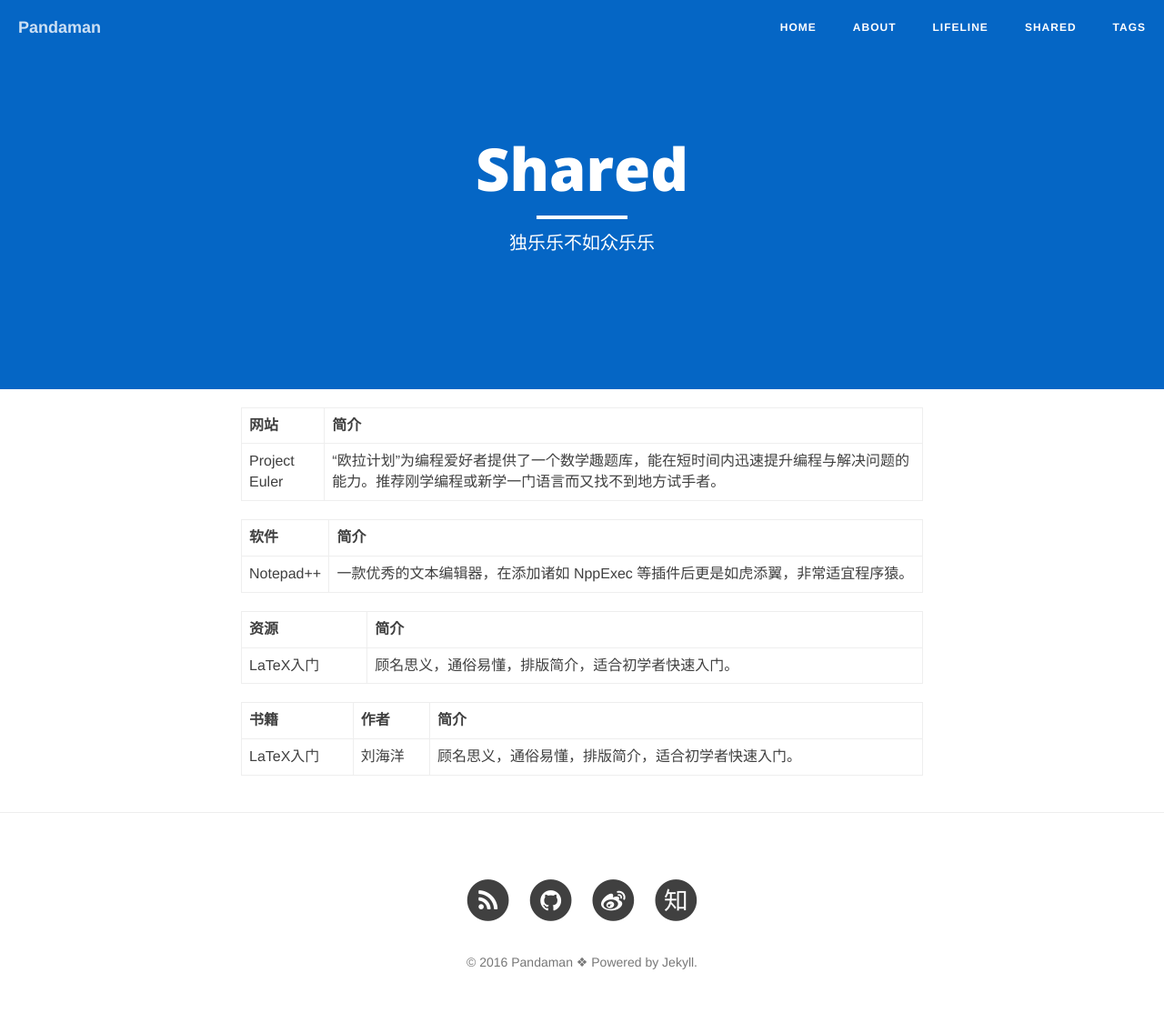
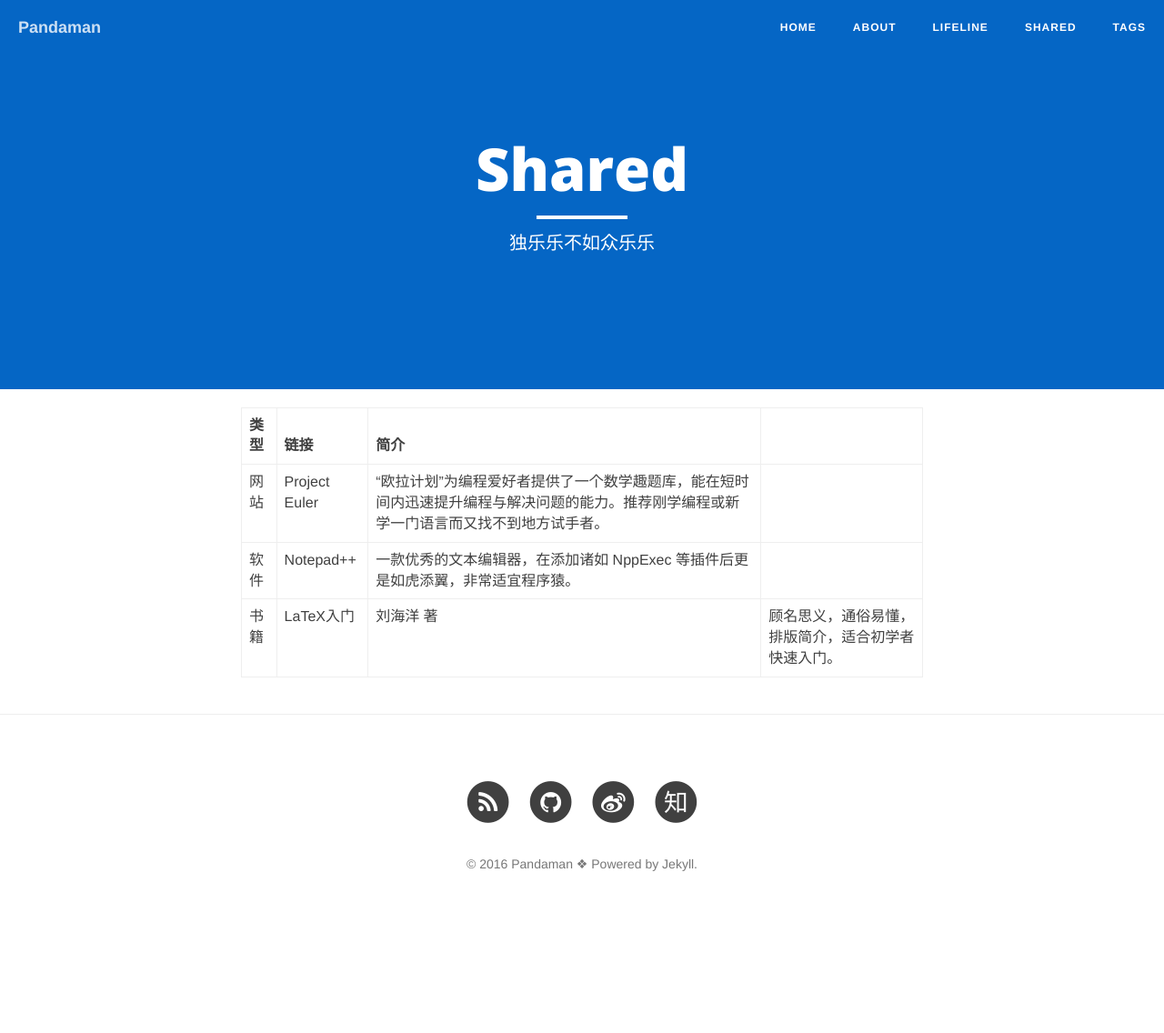
Before and after one commit to ceares/ceares.github.io, a Jekyll site: the page built from shared.md, in a window 1280 px wide. Shown: the whole page at 91% size. Built offline with Jekyll 4.4.1, drawn with Linux system fonts in a browser that asks for light colours; nearby versions of some CDN libraries; after the commit the page ends 1028 px from its top, so only the background shows below that.

Commit message:
Update shared.md

```diff
--- a/shared.md
+++ b/shared.md
@@ -6,18 +6,8 @@ header-img: "img/zhihu.jpg"
 ---
 
 
-网站|简介
-:--|:--
-[Project Euler](https://projecteuler.net/archives)|“欧拉计划”为编程爱好者提供了一个数学趣题库，能在短时间内迅速提升编程与解决问题的能力。推荐刚学编程或新学一门语言而又找不到地方试手者。
-
-软件|简介
-:--|:--
-Notepad++|一款优秀的文本编辑器，在添加诸如 NppExec 等插件后更是如虎添翼，非常适宜程序猿。
-
-资源|简介
-:--|:--
-LaTeX入门|顾名思义，通俗易懂，排版简介，适合初学者快速入门。
-
-书籍|作者|简介
+类型|链接|简介
 :--|:--|:--
-LaTeX入门|刘海洋|顾名思义，通俗易懂，排版简介，适合初学者快速入门。
+网站|[Project Euler](https://projecteuler.net/archives)|“欧拉计划”为编程爱好者提供了一个数学趣题库，能在短时间内迅速提升编程与解决问题的能力。推荐刚学编程或新学一门语言而又找不到地方试手者。
+软件|Notepad++|一款优秀的文本编辑器，在添加诸如 NppExec 等插件后更是如虎添翼，非常适宜程序猿。
+书籍|LaTeX入门|[刘海洋 著](https://book.douban.com/subject/24703731/)|顾名思义，通俗易懂，排版简介，适合初学者快速入门。
```
